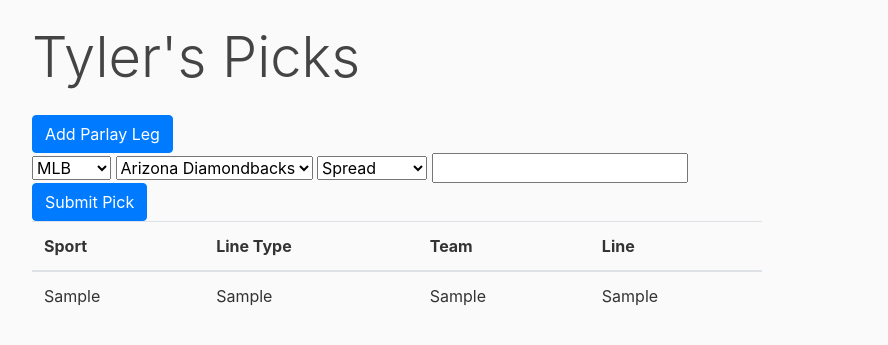
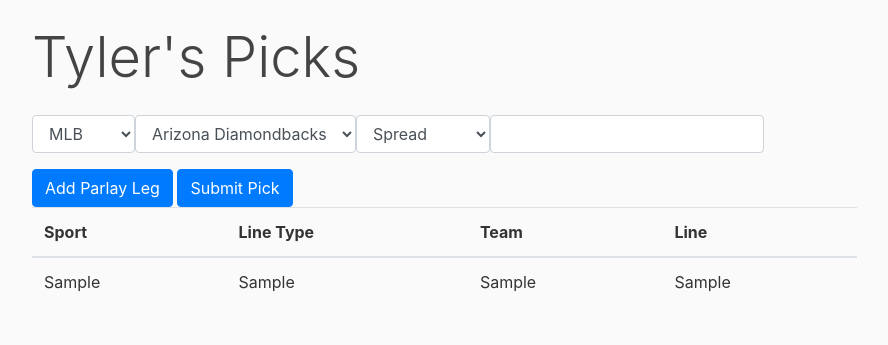
Before and after one commit to brelyt45/pod, a Flask app: page /mypicks in a window 1280 px wide. Shown: the part 56-401 px from the top of the page, without its empty margins (53-941 px from the left). Run offline with Flask 2, Linux system fonts and the light colour scheme; a user stored in the database is signed in; tables that the repository leaves empty hold one stand-in row (values such as "Sample post"); some libraries are stand-ins or nearby versions.

Commit message:
Javascript for inputing picks works correctly now.  Now to do backend of saving pick

```diff
--- a/pod/static/formhandling.js
+++ b/pod/static/formhandling.js
@@ -6,7 +6,7 @@ function adjustIndices(removedIndex) {
 
     $forms.each(function(i) {
         var $form = $(this);
-        var index = parseInt($form.data('index'));
+        var index = parseInt($form.attr('data-index'));
         var newIndex = index - 1;
 
         if (index < removedIndex) {
@@ -16,10 +16,15 @@ function adjustIndices(removedIndex) {
 
         // Change ID in form itself
         $form.attr('id', $form.attr('id').replace(index, newIndex));
-        $form.data('index', newIndex);
+        $form.attr('data-index', newIndex);
 
         // Change IDs in form inputs
         $form.find('input').each(function(j) {
+            var $item = $(this);
+            $item.attr('id', $item.attr('id').replace(index, newIndex));
+            $item.attr('name', $item.attr('name').replace(index, newIndex));
+        });
+        $form.find('select').each(function(j) {
             var $item = $(this);
             $item.attr('id', $item.attr('id').replace(index, newIndex));
             $item.attr('name', $item.attr('name').replace(index, newIndex));
@@ -32,7 +37,7 @@ function adjustIndices(removedIndex) {
  */
 function removeForm() {
     var $removedForm = $(this).closest('.subform');
-    var removedIndex = parseInt($removedForm.data('index'));
+    var removedIndex = parseInt($removedForm.attr('data-index'));
 
     $removedForm.remove();
 
@@ -57,11 +62,11 @@ function addForm() {
     var newIndex = 0;
 
     if ($lastForm.length > 0) {
-        newIndex = parseInt($lastForm.data('index')) + 1;
+        newIndex = parseInt($lastForm.attr('data-index')) + 1;
     }
 
     // Maximum of 20 subforms
-    if (newIndex > 20) {
+    if (newIndex > 10) {
         console.log('[WARNING] Reached maximum number of elements');
         return;
     }
@@ -70,8 +75,14 @@ function addForm() {
     var $newForm = $templateForm.clone();
 
     $newForm.attr('id', $newForm.attr('id').replace('_', newIndex));
-    $newForm.data('index', newIndex);
+    $newForm.attr('data-index', newIndex);
 
+    $newForm.find('select').each(function(idx) {
+        var $item = $(this);
+
+        $item.attr('id', $item.attr('id').replace('_', newIndex));
+        $item.attr('name', $item.attr('name').replace('_', newIndex));
+    });
     $newForm.find('input').each(function(idx) {
         var $item = $(this);
 
--- a/pod/static/updatelist.js
+++ b/pod/static/updatelist.js
@@ -1,21 +1,15 @@
-var sport_select = document.getElementById("sport");
-var team_select = document.getElementById("team");
-
-sport_select.onchange = function()  {
-
-    sport = sport_select.value;
-
-    fetch('/teams/' + sport).then(function(response) {
-
-        response.json().then(function(data) {
+$(document).on('change', '.sport', function(){
+    var team_select = document.getElementById("picks-" + $(this).parents('.subform').data('index') + '-team');
+    fetch('/teams/' + this.value).then(function(response,optionHTML){
+        response.json().then(function(data, optionHTML){
             var optionHTML = '';
 
             for (var team of data.teams) {
-                optionHTML += '<option value="' + team + '">' + team + '</option>';
+                optionHTML += '<option value="' + team + '">' + team + '</option>\n';
             }
 
             team_select.innerHTML = optionHTML;
-        })
 
+        });
     });
-}
+});
--- a/pod/templates/layout.html
+++ b/pod/templates/layout.html
@@ -47,7 +47,7 @@
     </header>
     <main role="main" class="container">
       <div class="row">
-        <div class="col-md-8">
+        <div class="col-md-9">
           {% with messages = get_flashed_messages(with_categories=true) %}
             {% if messages %}
               {% for category, message in messages %}
@@ -74,7 +74,7 @@
         </div>-->
       </div>
       <div class="row">
-        <div class="col-md-8">
+        <div class="col-md-9">
           {% block content2 %}{% endblock %}
         </div>
       </div>
--- a/pod/templates/mypicks.html
+++ b/pod/templates/mypicks.html
@@ -2,27 +2,27 @@
 {% block content1  %}
 <script src="https://ajax.googleapis.com/ajax/libs/jquery/3.4.1/jquery.min.js"></script>
 <h2 class="display-4 mb-4">{{current_user.firstname}}'s Picks</h2>
-<button type="button" id="add" class="btn btn-primary">Add Parlay Leg</button>
 
-<form id="pick-form" action="" method="POST" role = "form">
+
+<form id="pick-form" class="form-inline" action="" method="POST" role = "form">
   {{ form.hidden_tag() }}
 
 
-  <div id="subforms-container">
+  <div id="subforms-container" class="">
     {% for subform in form.picks %}
-      <div id="pick-{{ loop.index0 }}-form" class="subform" data-index="{{ loop.index0 }}">
-        {{ subform.sport }}
-        {{ subform.team }}
-        {{ subform.linetype }}
-        {{ subform.line }}
+      <div id="pick-{{ loop.index0 }}-form" class="subform form-group mb-3" data-index="{{ loop.index0 }}">
+          {{ subform.sport(class="form-control sport") }}
+          {{ subform.team(class="form-control team") }}
+          {{ subform.linetype(class="form-control") }}
+          {{ subform.line(class="form-control") }}
       </div>
       {% endfor %}
   </div>
 </form>
 
 {# Form template #}
-<div id="pick-_-form" class="is-hidden" data-index="_">
-    <select id="picks-_-sport" name="picks-_-sport">
+  <div id="pick-_-form" class="is-hidden form-group mb-3" data-index="_">
+      <select class="form-control sport" id="picks-_-sport" name="picks-_-sport">
         <option value="MLB">MLB</option>
         <option value="NBA">NBA</option>
         <option value="NCAAB">NCAAB</option>
@@ -31,21 +31,22 @@
         <option value="NHL">NHL</option>
       </select>
 
-    <select id="picks-_-team" name="picks-_-team">
+      <select class="form-control" id="picks-_-team" name="picks-_-team">
       </select>
 
-    <select id="picks-_-linetype" name="picks-_-linetype">
+      <select class="form-control" id="picks-_-linetype" name="picks-_-linetype">
         <option value="Spread">Spread</option>
         <option value="MoneyLine">MoneyLine</option>
         <option selected="" value="Over/Under">Over/Under</option>
         <option value="Prop">Prop</option>
       </select>
 
-    <input id="picks-_-line" name="picks-_-line" required="" type="text">
+      <input class="form-control" id="picks-_-line" name="picks-_-line" required="" type="text">
 
       <button type="button" class="btn btn-danger remove">Delete Leg</button>
   </div>
 
+<button type="button" id="add" class="btn btn-primary">Add Parlay Leg</button>
 <button type="submit" class="btn btn-primary">Submit Pick</button>
 <script type="text/javascript" src="{{ url_for('static', filename='updatelist.js') }}"></script>
 <script type="text/javascript" src="{{ url_for('static', filename='formhandling.js') }}"></script>
```
Lines whose indentation alone changed are shown as unchanged.
